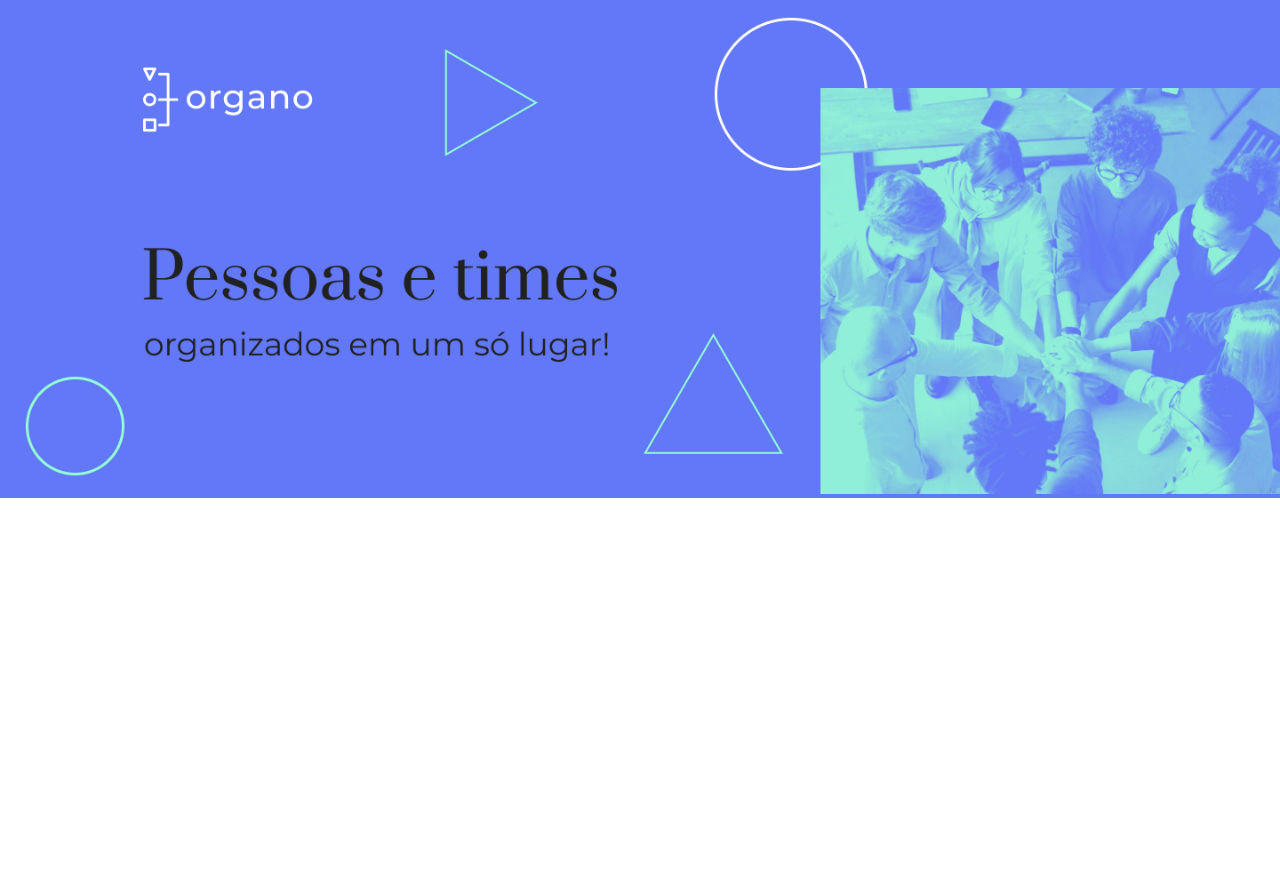
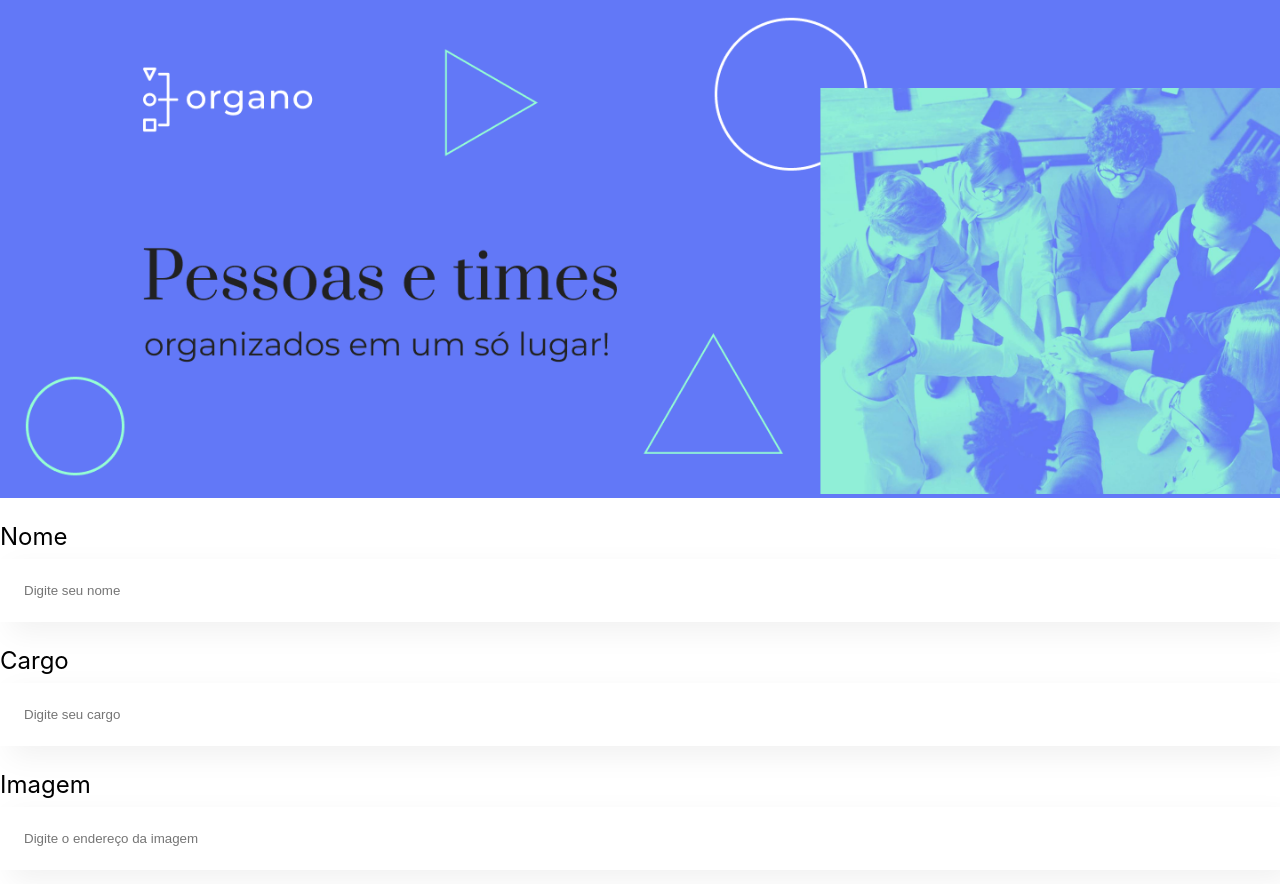
Before and after one commit to klebsonmateus/alura-organo, a JavaScript app: page / in a window 1280 px wide. Shown: the top 884 px of the page. Before the commit the page ends 800 px from the top, so only its background shows below. Built offline with nearby package versions, Linux system fonts and the light colour scheme; the HTML template or start-up script is replaced by a standard one.

Commit message:
Adicionar CampoTexto

```diff
--- a/src/App.js
+++ b/src/App.js
@@ -1,9 +1,13 @@
-import Banner from './componentes/Banner/Banner';
+import Banner from './componentes/Banner';
+import CampoTexto from './componentes/CampoTexto';
 
 function App() {
   return (
     <div className="App">
       <Banner />
+      <CampoTexto label="Nome" placeholder="Digite seu nome"/>
+      <CampoTexto label="Cargo" placeholder="Digite seu cargo"/>
+      <CampoTexto label="Imagem" placeholder="Digite o endereço da imagem"/>
     </div>
   );
 }
--- a/src/componentes/Banner/Banner.js
+++ b/src/componentes/Banner/Banner.js
@@ -1,5 +1,5 @@
 import './Banner.css'
-function Banner() {
+export const Banner = () => {
     return (
         <header className="banner">
             <img src="/imagens/banner.png" alt="O banner principal da página do Organo"/>
@@ -7,5 +7,3 @@
 
     )
 }
-
-export default Banner
--- /dev/null
+++ b/src/componentes/Banner/index.js
@@ -0,0 +1,3 @@
+import { Banner } from "./Banner";
+
+export default Banner
--- /dev/null
+++ b/src/componentes/CampoTexto/CampoTexto.css
@@ -0,0 +1,18 @@
+.campo-texto{
+    margin: 24px 0;
+}
+
+.campo-texto label {
+    display: block;
+    margin-bottom: 8px;
+    font-size: 24px;
+}
+
+.campo-texto input {
+    background-color: #FFF;
+    box-shadow: 10px 10px 30px rgba(0,0,0,0.06);
+    width: 100%;
+    border: none;
+    padding: 24px;
+    box-sizing: border-box;
+}
--- /dev/null
+++ b/src/componentes/CampoTexto/index.js
@@ -0,0 +1,11 @@
+import './CampoTexto.css'
+const CampoTexto = (props) => {
+    return (
+        <div className="campo-texto">
+            <label>{props.label}</label>
+            <input placeholder={props.placeholder}/>
+        </div>
+    )
+}
+
+export default CampoTexto
```
